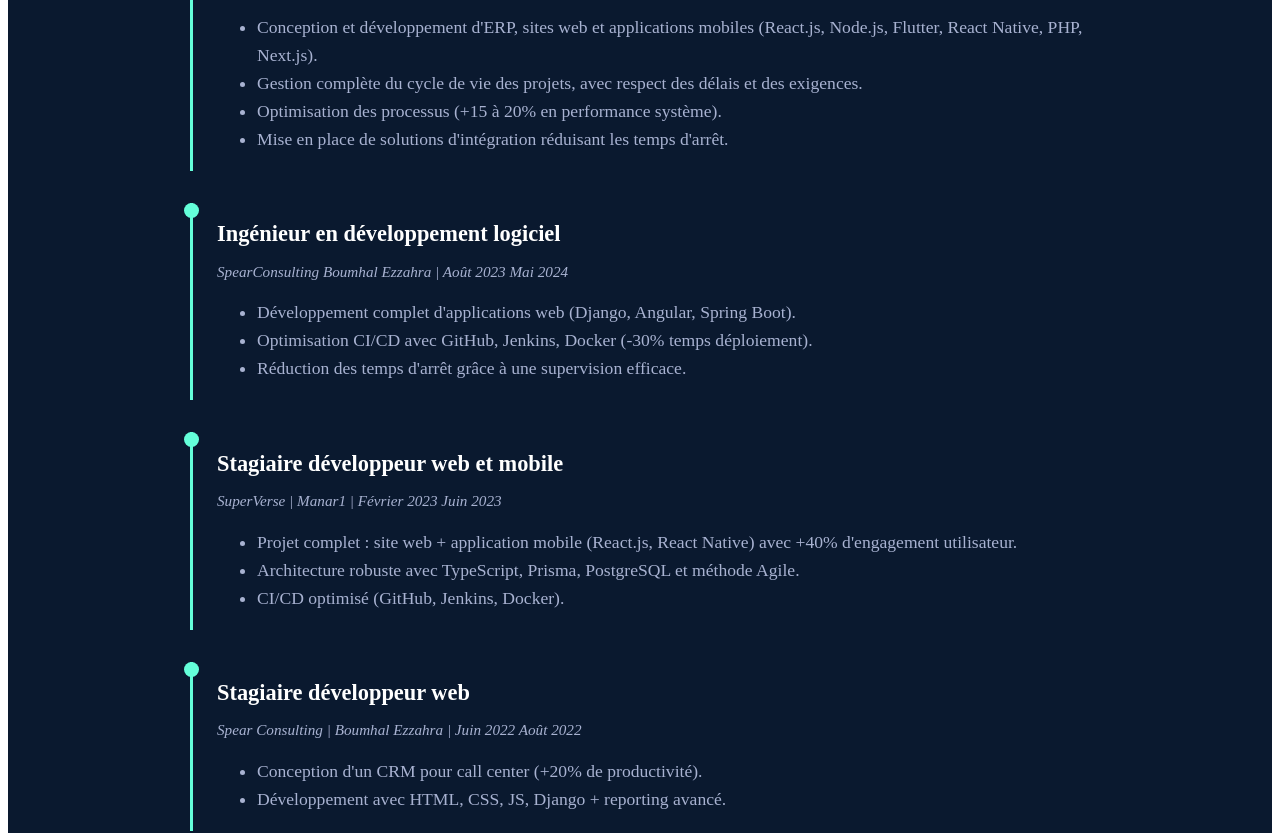
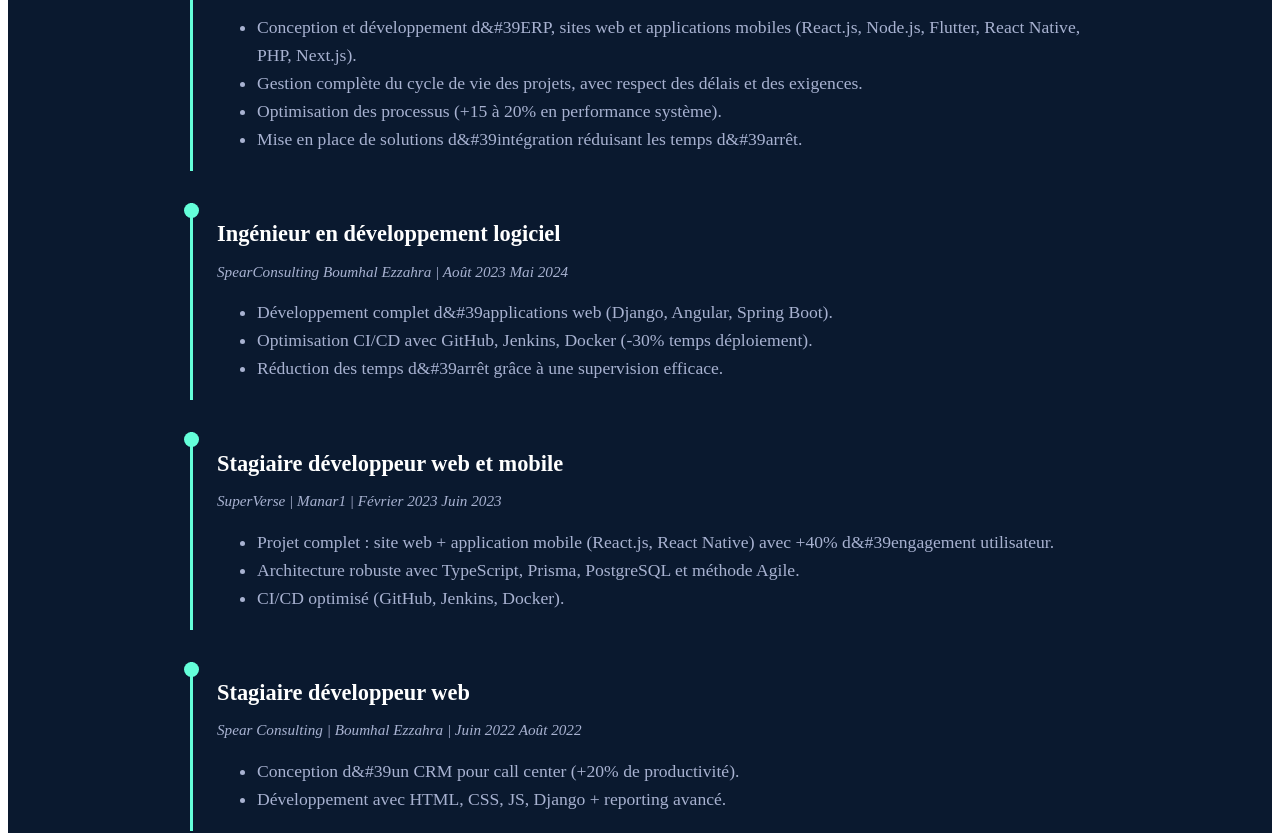
Before and after one commit to souhiir1/souhir_portfolio, a Next.js app: page /experience in a window 1280 px wide. Shown: the part 340-1173 px from the top of the page. Built offline with nearby package versions, Linux system fonts and the light colour scheme.

Commit message:
Fix JSX escape issues with single quotes

```diff
--- a/pages/experience.js
+++ b/pages/experience.js
@@ -11,10 +11,10 @@ export default function Experience() {
           <h2 className={styles.jobTitle}>Ingénieur en développement logiciel</h2>
           <p className={styles.companyDate}>Scienta Solution | Soliman | Mai 2024  Présent</p>
           <ul className={styles.jobDescription}>
-            <li>Conception et développement d'ERP, sites web et applications mobiles (React.js, Node.js, Flutter, React Native, PHP, Next.js).</li>
+            <li>Conception et développement d&#39ERP, sites web et applications mobiles (React.js, Node.js, Flutter, React Native, PHP, Next.js).</li>
             <li>Gestion complète du cycle de vie des projets, avec respect des délais et des exigences.</li>
             <li>Optimisation des processus (+15 à 20% en performance système).</li>
-            <li>Mise en place de solutions d'intégration réduisant les temps d'arrêt.</li>
+            <li>Mise en place de solutions d&#39intégration réduisant les temps d&#39arrêt.</li>
           </ul>
         </div>
 
@@ -22,9 +22,9 @@ export default function Experience() {
           <h2 className={styles.jobTitle}>Ingénieur en développement logiciel</h2>
           <p className={styles.companyDate}>SpearConsulting  Boumhal Ezzahra | Août 2023  Mai 2024</p>
           <ul className={styles.jobDescription}>
-            <li>Développement complet d'applications web (Django, Angular, Spring Boot).</li>
+            <li>Développement complet d&#39applications web (Django, Angular, Spring Boot).</li>
             <li>Optimisation CI/CD avec GitHub, Jenkins, Docker (-30% temps déploiement).</li>
-            <li>Réduction des temps d'arrêt grâce à une supervision efficace.</li>
+            <li>Réduction des temps d&#39arrêt grâce à une supervision efficace.</li>
           </ul>
         </div>
 
@@ -32,7 +32,7 @@ export default function Experience() {
           <h2 className={styles.jobTitle}>Stagiaire développeur web et mobile</h2>
           <p className={styles.companyDate}>SuperVerse | Manar1 | Février 2023  Juin 2023</p>
           <ul className={styles.jobDescription}>
-            <li>Projet complet : site web + application mobile (React.js, React Native) avec +40% d'engagement utilisateur.</li>
+            <li>Projet complet : site web + application mobile (React.js, React Native) avec +40% d&#39engagement utilisateur.</li>
             <li>Architecture robuste avec TypeScript, Prisma, PostgreSQL et méthode Agile.</li>
             <li>CI/CD optimisé (GitHub, Jenkins, Docker).</li>
           </ul>
@@ -42,7 +42,7 @@ export default function Experience() {
           <h2 className={styles.jobTitle}>Stagiaire développeur web</h2>
           <p className={styles.companyDate}>Spear Consulting | Boumhal Ezzahra | Juin 2022  Août 2022</p>
           <ul className={styles.jobDescription}>
-            <li>Conception d'un CRM pour call center (+20% de productivité).</li>
+            <li>Conception d&#39un CRM pour call center (+20% de productivité).</li>
             <li>Développement avec HTML, CSS, JS, Django + reporting avancé.</li>
           </ul>
         </div>
@@ -51,7 +51,7 @@ export default function Experience() {
           <h2 className={styles.jobTitle}>Stagiaire développeur web</h2>
           <p className={styles.companyDate}>La Poste Tunisienne | Tunis | Juillet 2021  Août 2021</p>
           <ul className={styles.jobDescription}>
-            <li>Analyse des besoins + développement d'une appli PHP pour recherche de stages en ligne.</li>
+            <li>Analyse des besoins + développement d&#39une appli PHP pour recherche de stages en ligne.</li>
           </ul>
         </div>
 
--- a/pages/index.js
+++ b/pages/index.js
@@ -1,4 +1,4 @@
-"use client"; // only if you're using Next.js App Router
+"use client";
 
 import React, { useEffect, useState } from "react";
 import Image from "next/image";
@@ -47,11 +47,11 @@ const Home = () => {
           <h1 className={styles.heading}>{displayedText}</h1>
 
           <p className={styles.subheading}>
-            Innovante et orientée résultats, forte d'expériences en développement frontend, backend et d'applications mobiles.
+            Innovante et orientée résultats, forte d&#39expériences en développement frontend, backend et d&#39applications mobiles.
             <br />
             Habile dans la conception et la mise en œuvre de solutions scalables et efficaces en environnement Agile.
             <br />
-            Passionnée par les technologies de pointe, j'excelle dans l'optimisation des processus et la collaboration interdisciplinaire.
+            Passionnée par les technologies de pointe, j&#39excelle dans l&#39optimisation des processus et la collaboration interdisciplinaire.
           </p>
           <motion.button
             className={styles.ctaButton}
```
Also changed, not shown: pages/about.js (+5 -5 lines), pages/projects.js (+4 -4 lines).
